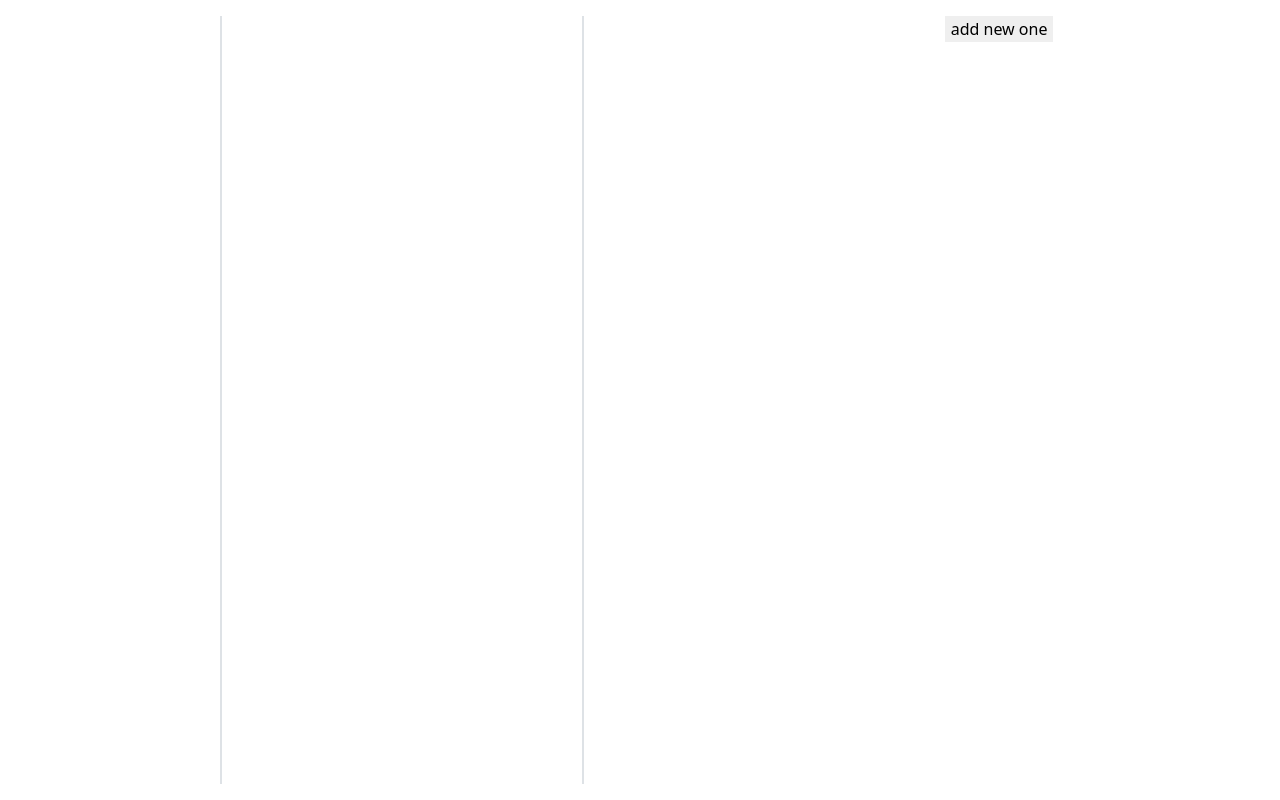
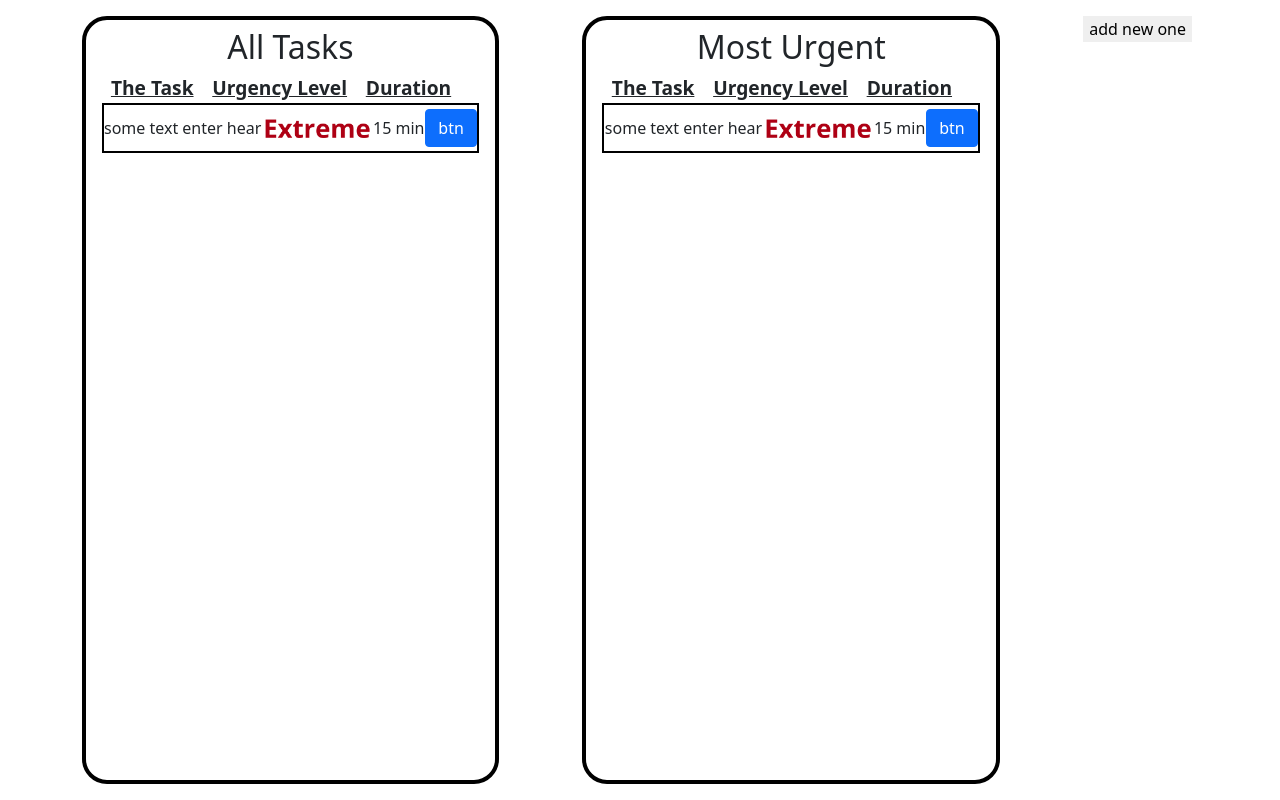
Before and after one commit to elaad24/todo-app, a React (Create React App) app: page / in a window 1280 px wide. Built offline with nearby package versions, Linux system fonts and the light colour scheme.

Commit message:
add detailes for task pool

```diff
--- a/src/components/TaskPoll.jsx
+++ b/src/components/TaskPoll.jsx
@@ -1,7 +1,15 @@
 import React from "react";
+import Task from "./Task";
+import TaskPoolHeader from "./TaskPoolHeader";
 
-const TaskPoll = () => {
-  return <div className="border d-flex flex-column"></div>;
+const TaskPoll = ({ header, data }) => {
+  return (
+    <div className="taskPool ">
+      <h2 className="header">{header}</h2>
+      <TaskPoolHeader />
+      <Task />
+    </div>
+  );
 };
 
 export default TaskPoll;
```
